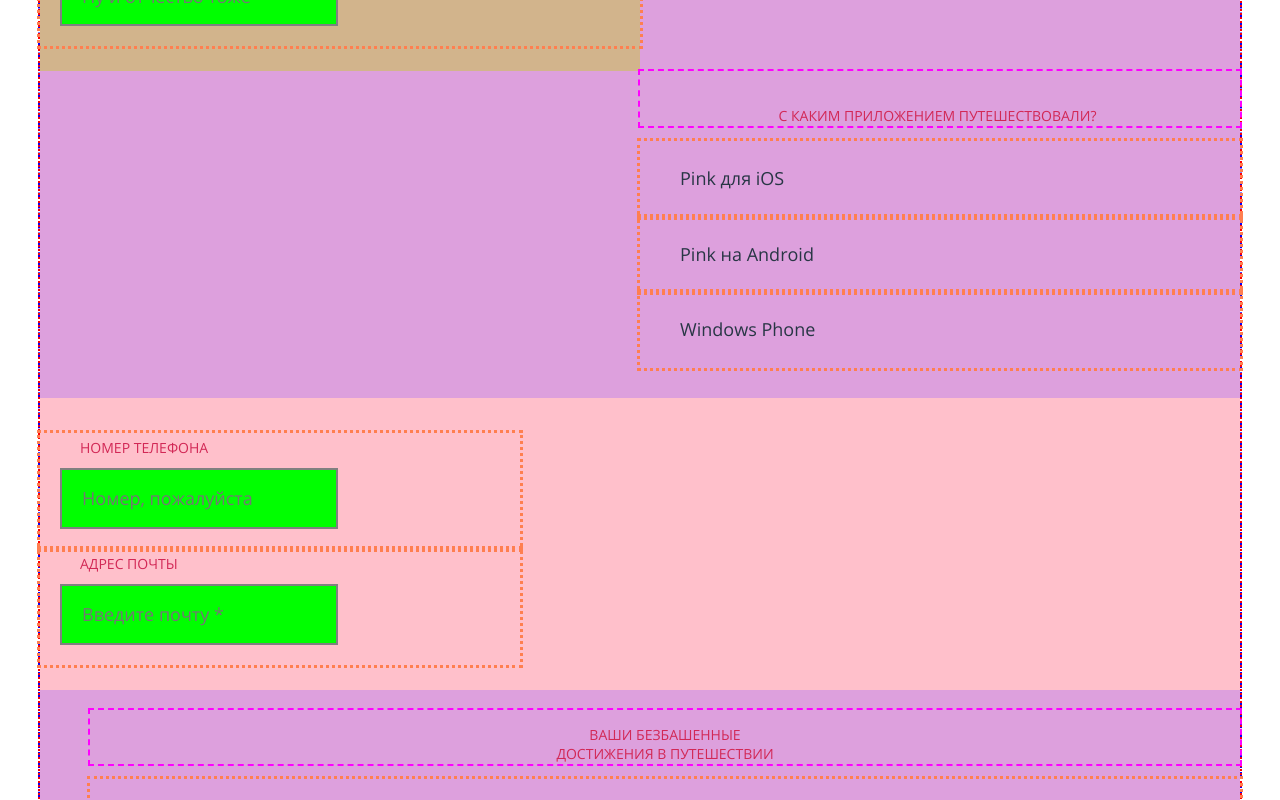
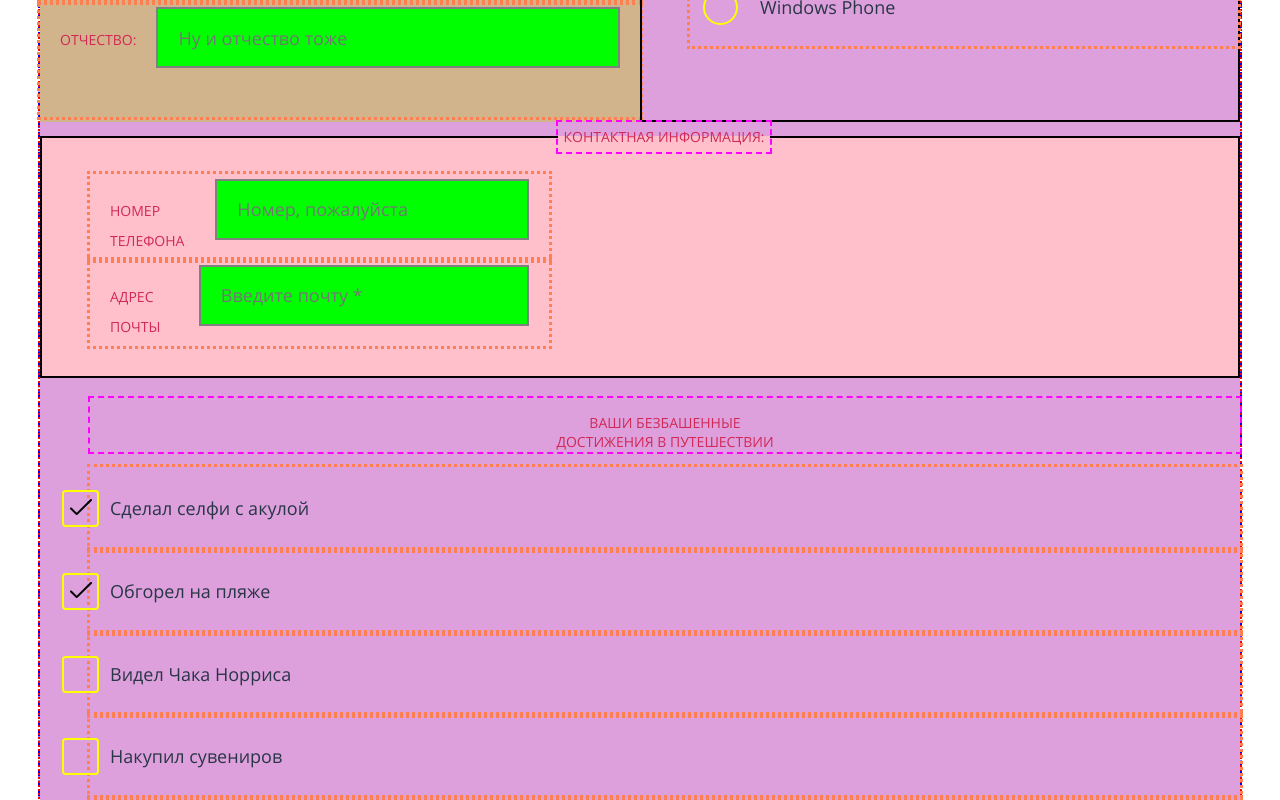
Before and after one commit to cusoq/296799-pink-19, a website: page source/form.html in a window 1280 px wide. Shown: the part 840-1640 px from the top of the page. Drawn offline with nearby package versions, Linux system fonts and the light colour scheme; files that its build step writes are made by us from their sources.

Commit message:
transport 020520

```diff
--- a/source/form.html
+++ b/source/form.html
@@ -78,15 +78,15 @@
 
           <fieldset class="feedback__container feedback__container--name">
             <!-- <legend class="feedback__leader feedback__leader--formtitle feedback__leader--name">Представьтесь:</legend> -->
-            <p class="feedback__input-container">
+            <p class="feedback__input-container feedback__input-container--name">
               <label class="feedback__field-description" for="surname">Фамилия:</label>
               <input class="feedback-field" type="text" id="surname" name="surname" placeholder="Укажите фамилию *" required>
             </p>
-            <p class="feedback__input-container">
+            <p class="feedback__input-container feedback__input-container--name">
               <label class="feedback__field-description" for="name">Имя:</label>
               <input class="feedback-field" type="text" id="name" name="name" placeholder="Введите ваше имя *" required>
             </p>
-            <p class="feedback__input-container">
+            <p class="feedback__input-container feedback__input-container--name">
               <label class="feedback__field-description" for="patronymic">Отчество:</label>
               <input class="feedback-field" type="text" id="patronymic" name="patronymic" placeholder="Ну и отчество тоже">
             </p>
@@ -103,37 +103,37 @@
             <div class="feedback__input-wrapper feedback__input-wrapper--change">
 
               <p class="feedback__input-container feedback__input-container--change feedback__input-container--shark">
-                <input class="feedback-field feedback-field--checkbox visually-hidden" type="checkbox" name="shark" id="shark" checked>
+                <input class="feedback__field feedback__field--checkbox visually-hidden" type="checkbox" name="shark" id="shark" checked>
                 <label class="feedback__field-description feedback__field-description--checkbox" for="shark" tabindex="0">Сделал селфи с акулой</label>
               </p>
               <!-- ///////////////////////////////// -->
 
               <p class="feedback__input-container feedback__input-container--change feedback__input-container--beach">
-                <input class="feedback-field feedback-field--checkbox visually-hidden" type="checkbox" name="beach" id="beach" checked>
+                <input class="feedback__field feedback__field--checkbox visually-hidden" type="checkbox" name="beach" id="beach" checked>
                 <label class="feedback__field-description feedback__field-description--checkbox" for="beach" tabindex="0">Обгорел на пляже</label>
               </p>
               <!-- ////////////////////////////////////////// -->
 
               <p class="feedback__input-container  feedback__input-container--change feedback__input-container--chack">
-                <input class="feedback-field feedback-field--checkbox visually-hidden" type="checkbox" name="chack" id="chack">
+                <input class="feedback__field feedback__field--checkbox visually-hidden" type="checkbox" name="chack" id="chack">
                 <label class="feedback__field-description feedback__field-description--checkbox" for="chack" tabindex="0">Видел Чака Норриса</label>
               </p>
               <!-- //////////////////////////////////////////////////// -->
 
               <p class="feedback__input-container feedback__input-container--change feedback__input-container--shop">
-                <input class="feedback-field feedback-field--checkbox visually-hidden" type="checkbox" name="shop" id="shop">
+                <input class="feedback__field feedback__field--checkbox visually-hidden" type="checkbox" name="shop" id="shop">
                 <label class="feedback__field-description feedback__field-description--checkbox" for="shop" tabindex="0">Накупил сувениров</label>
               </p>
               <!-- ////////////////////////////////////////////////////////// -->
 
               <p class="feedback__input-container feedback__input-container--change feedback__input-container--tower">
-                <input class="feedback-field feedback-field--checkbox visually-hidden" type="checkbox" name="tower" id="tower" checked>
+                <input class="feedback__field feedback__field--checkbox visually-hidden" type="checkbox" name="tower" id="tower" checked>
                 <label class="feedback__field-description feedback__field-description--checkbox" for="tower" tabindex="0">Удержал башню</label>
               </p>
               <!-- ////////////////////////////////////////////////////////////////// -->
 
               <p class="feedback__input-container feedback__input-container--change feedback__input-container--hotel">
-                <input class="feedback-field feedback-field--checkbox visually-hidden" type="checkbox" name="hotel" id="hotel">
+                <input class="feedback__field feedback__field--checkbox visually-hidden" type="checkbox" name="hotel" id="hotel">
                 <label class="feedback__field-description feedback__field-description--checkbox" for="hotel" tabindex="0">Разгромил отель</label>
               </p>
             </div>
@@ -142,7 +142,7 @@
           <!-- Форма контактов: -->
 
           <fieldset class="feedback__container feedback__container--formcontact">
-            <!-- <legend class="feedback__leader feedback__leader--formtitle feedback__leader--formcontact">Контактная информация:</legend> -->
+            <legend class="feedback__leader feedback__leader--formcontact">Контактная информация:</legend>
             <!-- <div class="feedback__input-wrapper feedback__input-wrapper--formcontact"> -->
             <p class="feedback__input-container feedback__input-container--formcontact">
               <label class="feedback__field-description feedback__field-description--formcontact feedback__field-description--mobile" for="tel">Номер телефона</label>
@@ -161,15 +161,15 @@
           <fieldset class="feedback__container feedback__container--os">
             <legend class="feedback__leader feedback__leader--os">С каким приложением путешествовали?</legend>
             <p class="feedback__input-container">
-              <input class="feedback-field visually-hidden" type="radio" name="platform" value="ios" id="ios" checked>
+              <input class="feedback__field feedback__field--radio visually-hidden" type="radio" name="platform" value="ios" id="ios" checked>
               <label class="feedback__field-description feedback__field-description--radio" for="ios" tabindex="0">Pink для iOS</label>
             </p>
             <p class="feedback__input-container">
-              <input class="feedback-field visually-hidden" type="radio" name="platform" value="android" id="android">
+              <input class="feedback__field feedback__field--radio visually-hidden" type="radio" name="platform" value="android" id="android">
               <label class="feedback__field-description feedback__field-description--radio" for="android" tabindex="0">Pink на Android</label>
             </p>
             <p class="feedback__input-container">
-              <input class="feedback-field visually-hidden" type="radio" name="platform" value="windows" id="windows">
+              <input class="feedback__field feedback__field--radio visually-hidden" type="radio" name="platform" value="windows" id="windows">
               <label class="feedback__field-description feedback__field-description--radio" for="windows" tabindex="0">Windows Phone</label>
             </p>
           </fieldset>
--- a/source/sass/block-styles/feedback.scss
+++ b/source/sass/block-styles/feedback.scss
@@ -16,7 +16,7 @@
 }
 
 .feedback__container {
-  outline: 2px gray solid;
+  // outline: 2px gray solid;
   position: relative;
   background-color: tan;
   outline: none;
@@ -30,6 +30,7 @@
 
     @media (min-width: $breakpoint-tablet) {
       order: -3;
+      padding: 5px 0 5px 0;
     }
 
     @media (min-width: $breakpoint-desktop) {
@@ -43,6 +44,11 @@
 
     @media (min-width: $breakpoint-tablet) {
       order: -2;
+      box-sizing: border-box;
+      width: 94%;
+      margin: 0 auto;
+      padding: 22px 0 30px 48px;
+      border: 2px solid black;
     }
 
     @media (min-width: $breakpoint-desktop) {
@@ -58,6 +64,11 @@
 
     @media (min-width: $breakpoint-tablet) {
       order: -1;
+      box-sizing: border-box;
+      width: 94%;
+      margin: 0 auto;
+      padding: 22px 0 30px 48px;
+      border: 2px solid black;
     }
 
     @media (min-width: $breakpoint-desktop) {
@@ -82,12 +93,20 @@
   flex-direction: column;
   outline: 3px dotted coral;
   margin: 0;
+
+  @media (min-width: $breakpoint-tablet) {
+    flex-direction: row;
+    align-items: baseline;
+  }
+}
+
+.feedback__input-container--name {
+  @media (min-width: $breakpoint-tablet) {
+    min-height: 115px;
+  }
 }
 
 .feedback__input-container--formcontact {
-  // display: inline-block;
-
-
   @media (min-width: $breakpoint-tablet) {
     width: 40%;
   }
@@ -101,10 +120,14 @@
   text-transform: uppercase;
   text-align: left;
   color: $main-color;
-  // background-color: aqua;
+
+  @media (min-width: $breakpoint-tablet) {
+    padding: 0 0 0 20px;
+  }
 }
 
 .feedback__field-description--checkbox {
+  position: relative;
   color: $secondary-color--darken;
   text-transform: inherit;
   font-size: 18px;
@@ -112,11 +135,17 @@
 }
 
 .feedback__field-description--radio {
+  position: relative;
   padding: 0 0 0 40px;
   color: $secondary-color--darken;
   text-transform: inherit;
   font-size: 18px;
   line-height: 4.2;
+  cursor: pointer;
+
+  @media (min-width: $breakpoint-tablet) {
+    padding: 0 0 0 70px;
+  }
 }
 
 .feedback__leader {
@@ -131,15 +160,31 @@
   background-color: transparent;
   outline: dashed 2px magenta;
 
+  &--formcontact {
+    display: none;
+
+    @media (min-width: $breakpoint-tablet) {
+      display: block;
+      padding: 5px;
+      width: auto;
+    }
+
+
+  }
+
   &--os {
     padding: 35px 20px 0 15px;
+
+    @media (min-width: $breakpoint-tablet) {
+      padding: 5px;
+      width: auto;
+    }
   }
 
   &--emotions {
     padding: 33px 20px 0 20px;
     background-color: white;
   }
-
 }
 // осторожно, каскад! переопределяем цвет лейблов
 // в филдсете с именами
@@ -155,12 +200,79 @@
   margin: 5px 0 20px 20px;
   border: 2px solid gray;
 
+  @media (min-width: $breakpoint-tablet) {
+    width: 100%;
+    margin: 5px 20px 20px 20px;
+  }
+
   &--text {
     width: 278px;
     height: 200px;
     padding: 15px 0 0 20px;
   }
 }
+
+// Кастомные чекбоксы
+
+.feedback__field-description--checkbox::before {
+  position: absolute;
+  content: "";
+  top: 23px;
+  left: -28px;
+  box-sizing: border-box;
+  width: 37px;
+  height: 37px;
+  border-radius: 10%;
+  border: 2px solid yellow;
+}
+
+.feedback__field[type="checkbox"]:checked + .feedback__field-description--checkbox::after {
+  position: absolute;
+  content: "";
+  top: 32px;
+  left: -20px;
+  width: 24px;
+  height: 16px;
+  box-sizing: border-box;
+  background-image: url("../img/icon-yes.svg");
+  background-repeat: no-repeat;
+}
+
+.feedback__field-description--radio::before {
+  position: absolute;
+  content: "";
+  top: 18px;
+  left: -28px;
+  box-sizing: border-box;
+  width: 35px;
+  height: 35px;
+  border-radius: 50%;
+  // background-color: tan;
+  border: 2px solid yellow;
+
+  @media (min-width: $breakpoint-tablet) {
+    top: 20px;
+    left: 13px;
+  }
+}
+
+.feedback__field[type="radio"]:checked + .feedback__field-description--radio::after {
+  position: absolute;
+  content: "";
+  top: 28px;
+  left: -19px;
+  box-sizing: border-box;
+  width: 16px;
+  height: 16px;
+  border-radius: 50%;
+  background-color: magenta;
+
+  @media (min-width: $breakpoint-tablet) {
+    top: 30px;
+    left: 22px;
+  }
+}
+
 
 .feedback__submit-wrapper {
   width: 100%;
--- a/source/sass/block-styles/main-form.scss
+++ b/source/sass/block-styles/main-form.scss
@@ -3,7 +3,7 @@
 }
 
 .main-form__paragraph {
-  // background: plum;
+  background: plum;
   margin: 0 0 35px 0;
   padding: 45px 15px 0 15px;
   box-sizing: border-box;
@@ -15,10 +15,16 @@
 
   @media (min-width: $breakpoint-tablet) {
     font-size: $font-size--large;
-    padding: 40px 45px 25px;
+    // padding: 40px 45px 25px;
+    padding: 92px 50px 24px;
+    line-height: 1.7;
   }
 }
 
 .main-form__paragraph-advansed {
   display: none;
+
+  @media (min-width: $breakpoint-tablet) {
+    display: block;
+  }
 }
```
